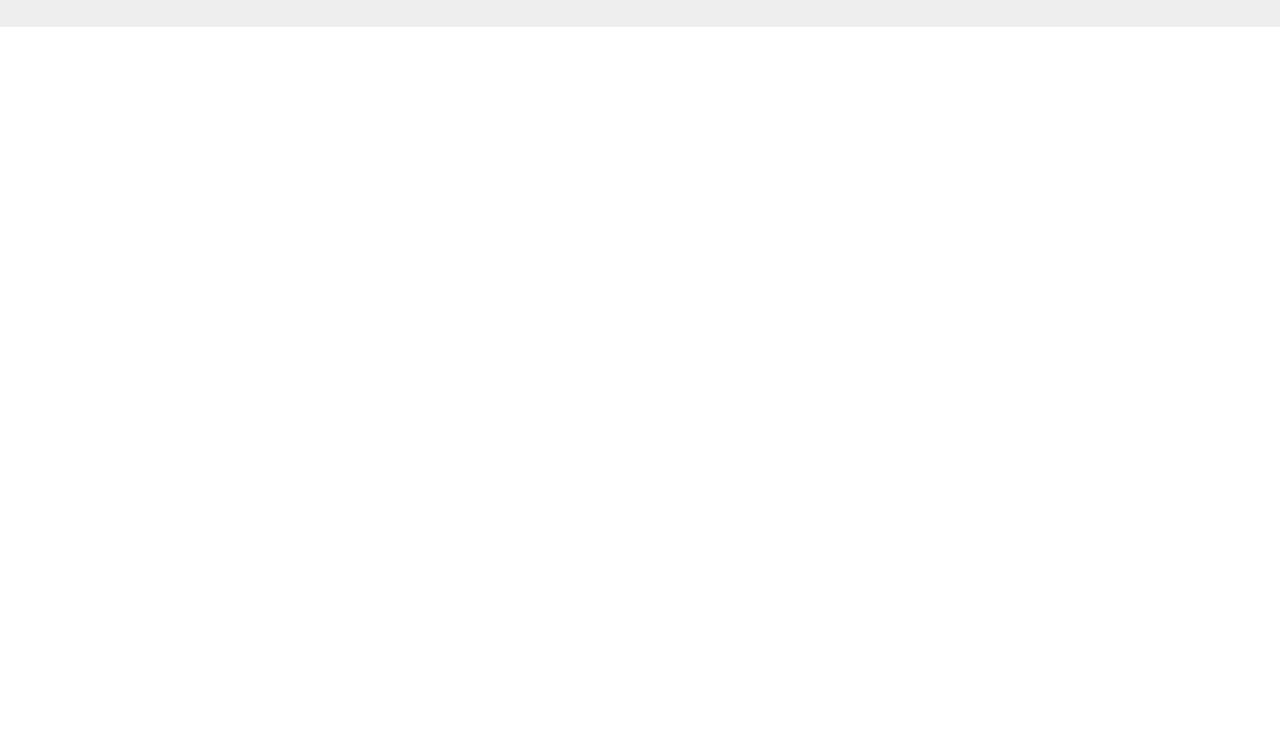
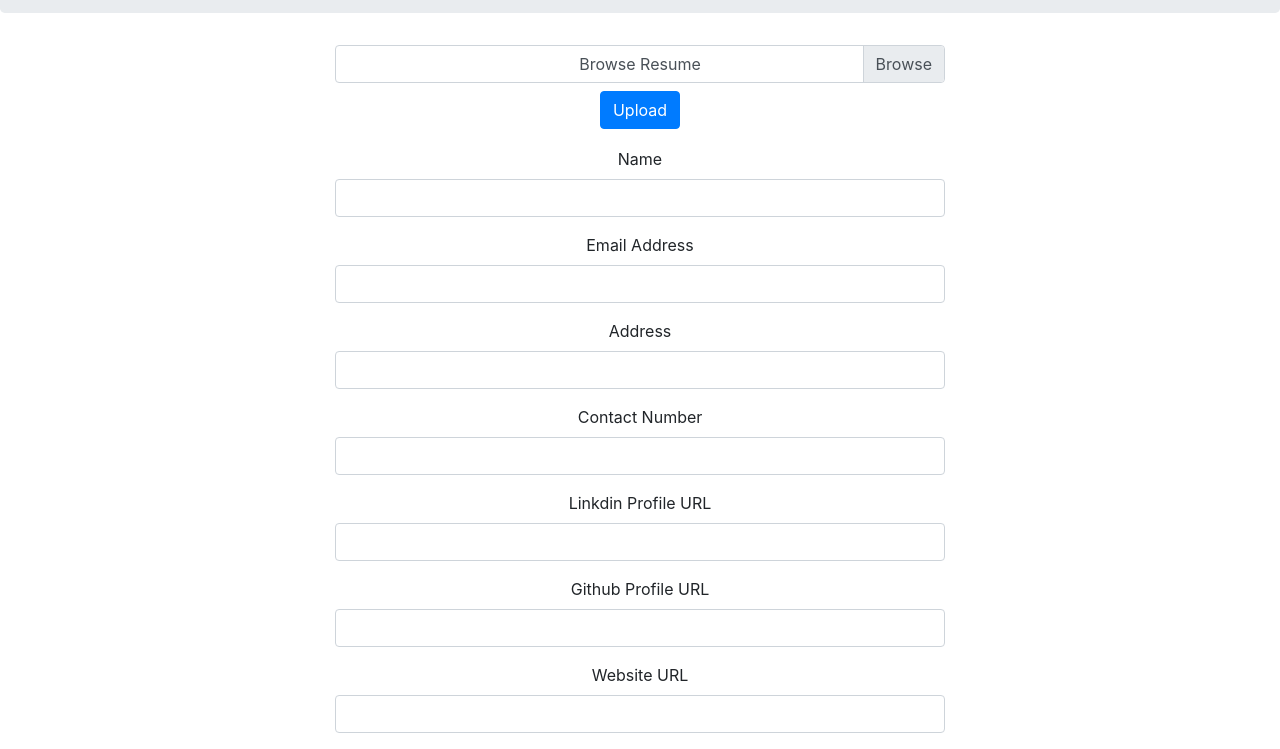
Before and after one commit to Coder-Kuldeep-Singh/resume-analysis, a website: page views/index.html in a window 1280 px wide. Shown: the part 69-818 px from the top of the page. Drawn offline with nearby package versions, Linux system fonts and the light colour scheme.

Commit message:
added inputs to handle the resumes data

```diff
--- a/package.json
+++ b/package.json
@@ -25,6 +25,7 @@
   },
   "homepage": "https://github.com/mavensingh/resume-analysis#readme",
   "dependencies": {
+    "dotenv": "^8.2.0",
     "express": "^4.17.1",
     "nodemon": "^2.0.6"
   }
--- a/views/index.html
+++ b/views/index.html
@@ -1,17 +1,70 @@
 <html>
 
 <head>
-    <title>Express HTML</title>
-    <script src="https://ajax.googleapis.com/ajax/libs/jquery/1.11.2/jquery.min.js"></script>
-    <link rel="stylesheet" href="https://maxcdn.bootstrapcdn.com/bootstrap/3.3.1/css/bootstrap.min.css">
-    <link rel="stylesheet" href="https://maxcdn.bootstrapcdn.com/bootstrap/3.3.1/css/bootstrap-theme.min.css">
-    <script src="https://maxcdn.bootstrapcdn.com/bootstrap/3.3.1/js/bootstrap.min.js"></script>
+    <title>Resume Analysis Tool</title>
+    <link rel="stylesheet" href="https://maxcdn.bootstrapcdn.com/bootstrap/4.5.2/css/bootstrap.min.css">
+    <script src="https://ajax.googleapis.com/ajax/libs/jquery/3.5.1/jquery.min.js"></script>
+    <script src="https://cdnjs.cloudflare.com/ajax/libs/popper.js/1.16.0/umd/popper.min.js"></script>
+    <script src="https://maxcdn.bootstrapcdn.com/bootstrap/4.5.2/js/bootstrap.min.js"></script>
 </head>
 
 <body>
     <div class="jumbotron text-center" style="padding:20px;">
         <h3 class="text-uppercase">Resume Analysis Tool</h3>
     </div>
+    <div class="container text-center" style="width: 50%;">
+        <div class="custom-file mb-3">
+            <input type="file" class="custom-file-input" id="customFile" name="filename">
+            <label class="custom-file-label" for="customFile">Browse Resume</label>
+            <div class="btn btn-primary my-2">Upload</div>
+        </div>
+        <br />
+        <br />
+        <br />
+
+        <div class="form-group">
+            <label for="name">Name</label>
+            <input class="form-control" id="name" type="text">
+        </div>
+        <div class="form-group">
+            <label for="email">Email Address</label>
+            <input class="form-control" id="email" type="email">
+        </div>
+
+        <div class="form-group">
+            <label for="address">Address</label>
+            <input class="form-control" id="address" type="text">
+        </div>
+
+
+        <div class="form-group">
+            <label for="contact-number">Contact Number</label>
+            <input class="form-control" id="contact-number" type="text">
+        </div>
+
+        <div class="form-group">
+            <label for="linkdin-profile">Linkdin Profile URL</label>
+            <input class="form-control" id="linkdin-profile" type="text">
+        </div>
+
+        <div class="form-group">
+            <label for="github-profile">Github Profile URL</label>
+            <input class="form-control" id="github-profile" type="text">
+        </div>
+
+        <div class="form-group">
+            <label for="website-url">Website URL</label>
+            <input class="form-control" id="website-url" type="text">
+        </div>
+
+    </div>
+    <script>
+        // Add the following code if you want the name of the file appear on select
+        $(".custom-file-input").on("change", function () {
+            var fileName = $(this).val().split("\\").pop();
+            $(this).siblings(".custom-file-label").addClass("selected").html(fileName);
+        });
+    </script>
 </body>
 
 </html>
```
Also changed, not shown: 1 other file.
